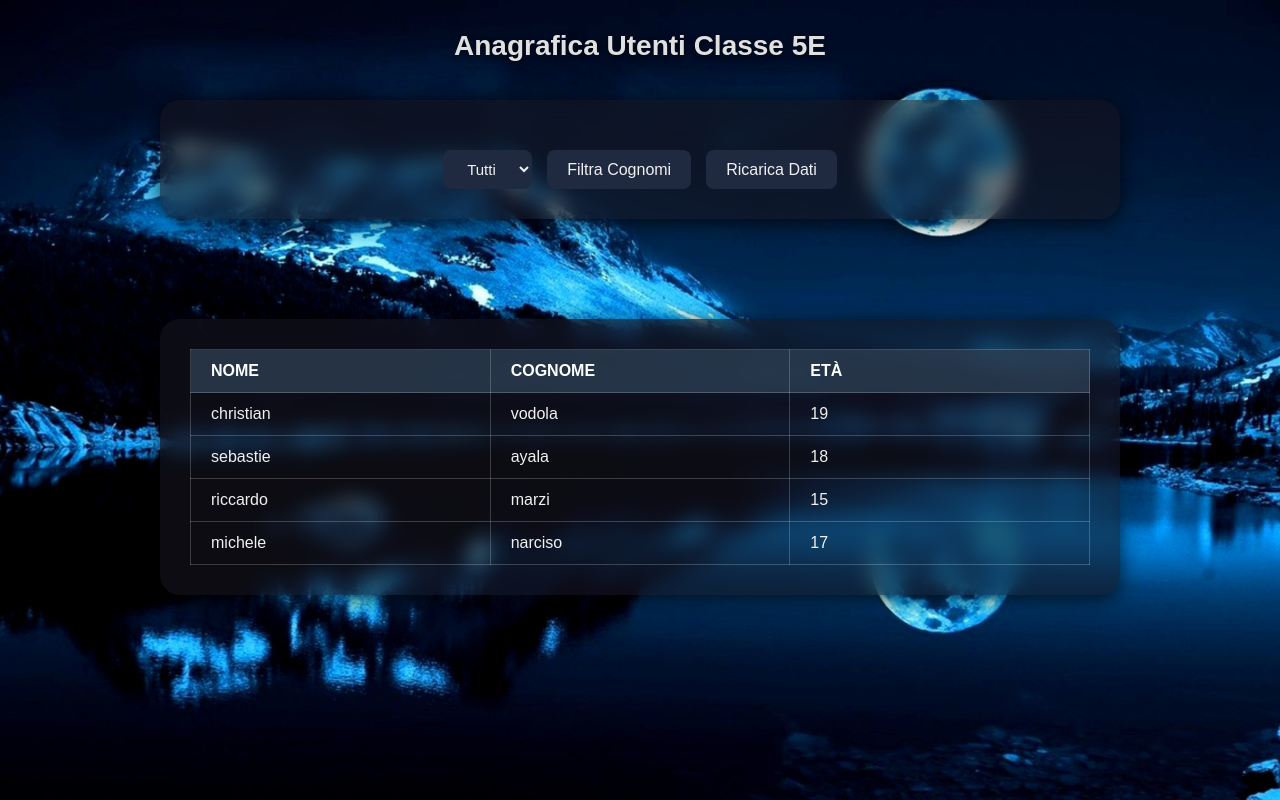
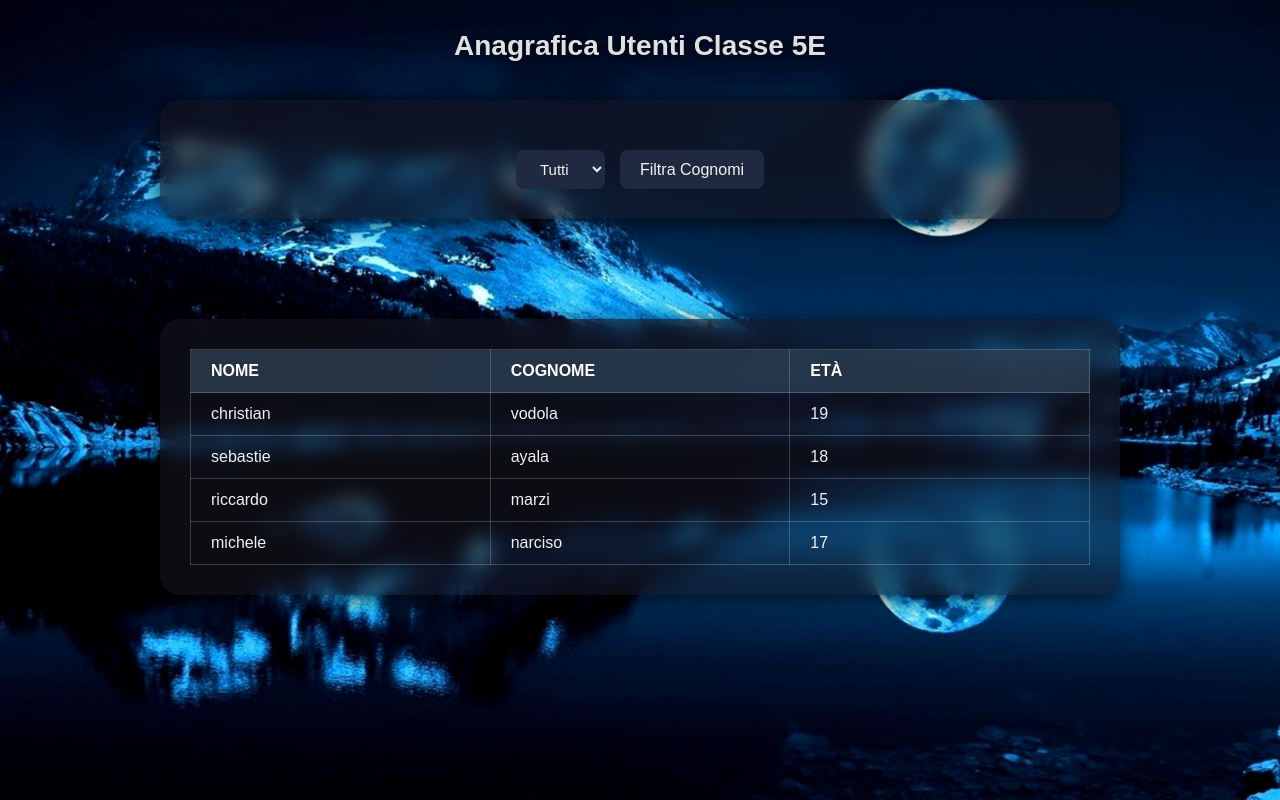
Before and after one commit to Zebb0a/TPS_5E_inf, a plain HTML site: page anagrafica-studenti/index.html in a window 1280 px wide. Drawn offline with Linux system fonts and the light colour scheme.

Commit message:
Fix HTML formatting and structure

```diff
--- a/anagrafica-studenti/index.html
+++ b/anagrafica-studenti/index.html
@@ -42,7 +42,6 @@
                     <option value="Z">Z</option>
                 </select>
                 <input type="button" value="Filtra Cognomi" onclick="filtraPerIniziale();">
-                <input type="button" value="Ricarica Dati" onclick="caricaDatiJSON();">
             </div>
         </div>
 
```
